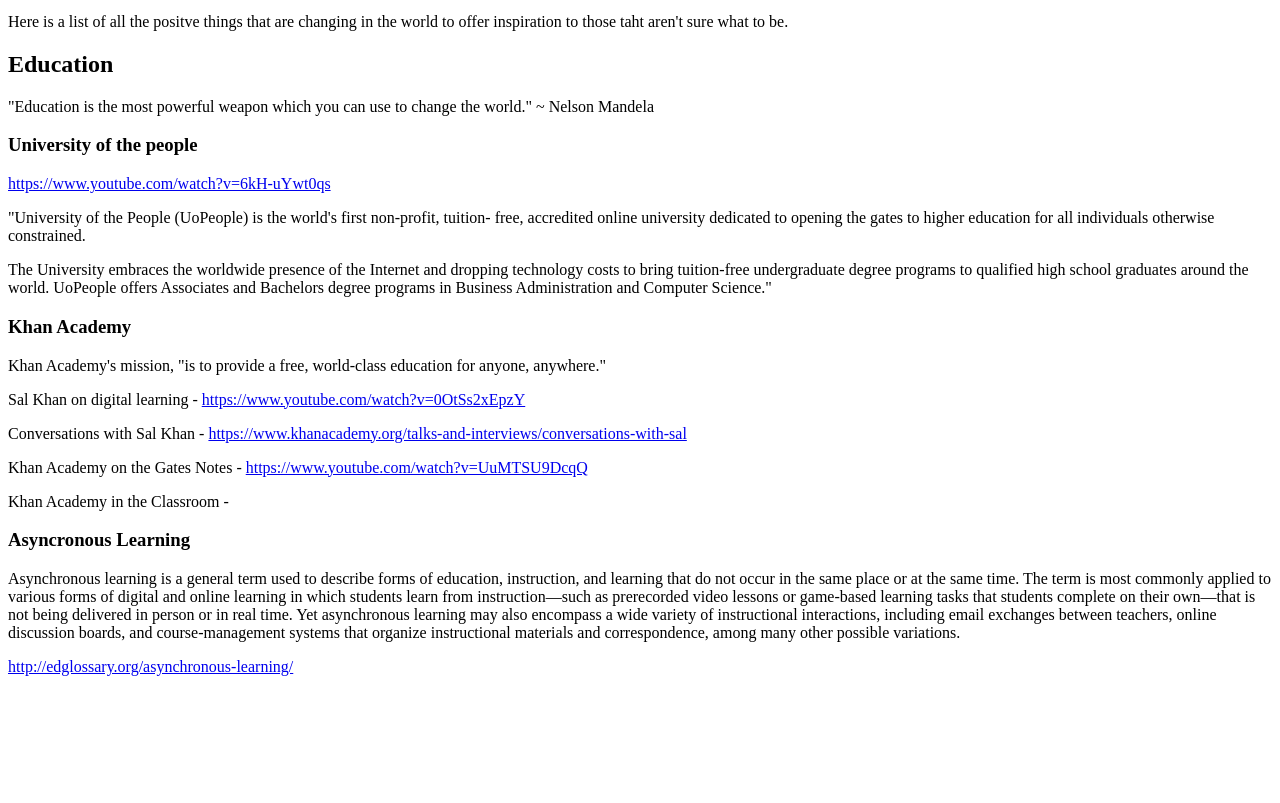
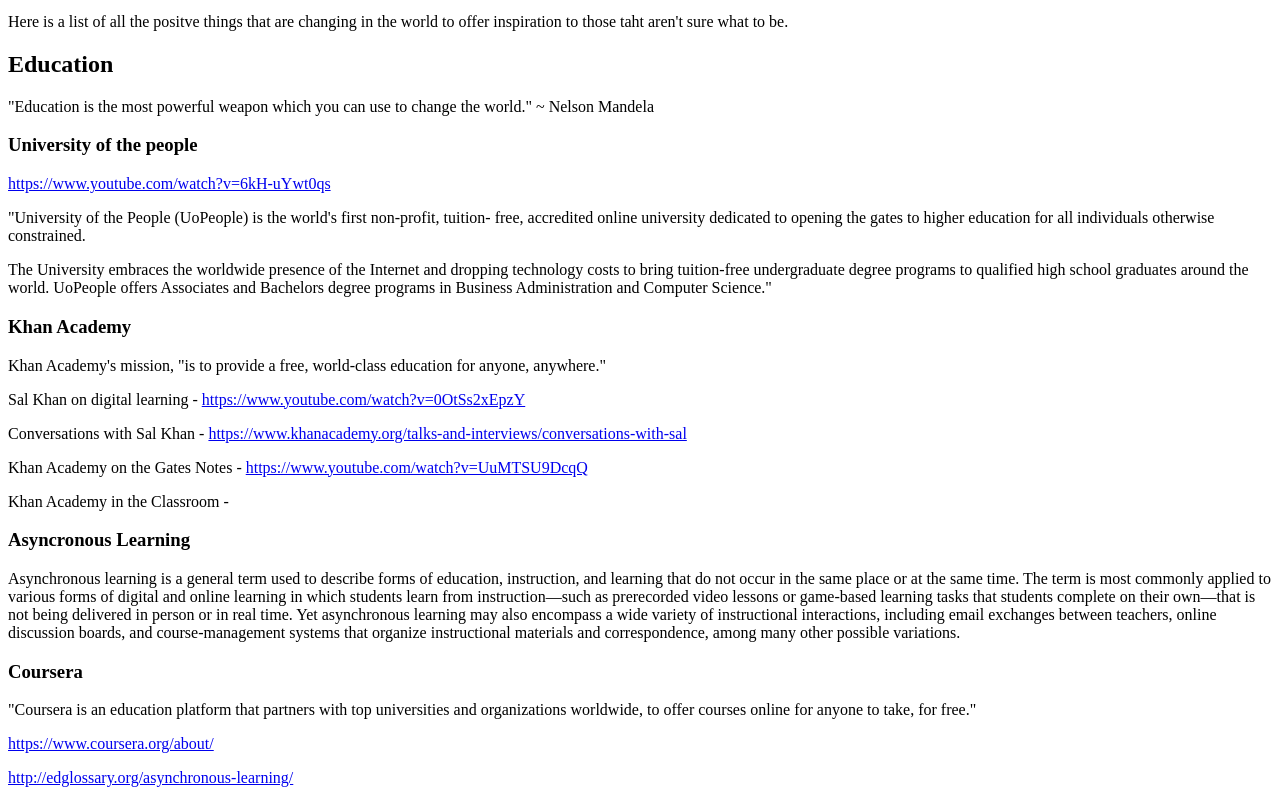
Before and after one commit to DanJFletcher/be-the-change, a website: page public/index.html in a window 1280 px wide. Shown: the part 101-904 px from the top of the page. Before the commit the page ends 800 px from the top, so only its background shows below. Drawn offline with Linux system fonts and the light colour scheme.

Commit message:
add info: Coursera

```diff
--- a/public/index.html
+++ b/public/index.html
@@ -36,6 +36,12 @@
 
 	<p>Asynchronous learning is a general term used to describe forms of education, instruction, and learning that do not occur in the same place or at the same time. The term is most commonly applied to various forms of digital and online learning in which students learn from instruction—such as prerecorded video lessons or game-based learning tasks that students complete on their own—that is not being delivered in person or in real time. Yet asynchronous learning may also encompass a wide variety of instructional interactions, including email exchanges between teachers, online discussion boards, and course-management systems that organize instructional materials and correspondence, among many other possible variations.</p>
 
+	<h3>Coursera</h3>
+	<p>"Coursera is an education platform that partners with top universities and organizations worldwide, to offer courses online for anyone to take, for free."</p>
+
+	<p><a href="https://www.coursera.org/about/">https://www.coursera.org/about/</a></p>
+
+
 	<p><a href="http://edglossary.org/asynchronous-learning/">http://edglossary.org/asynchronous-learning/</a></p>
 </body>
 </html>
```
